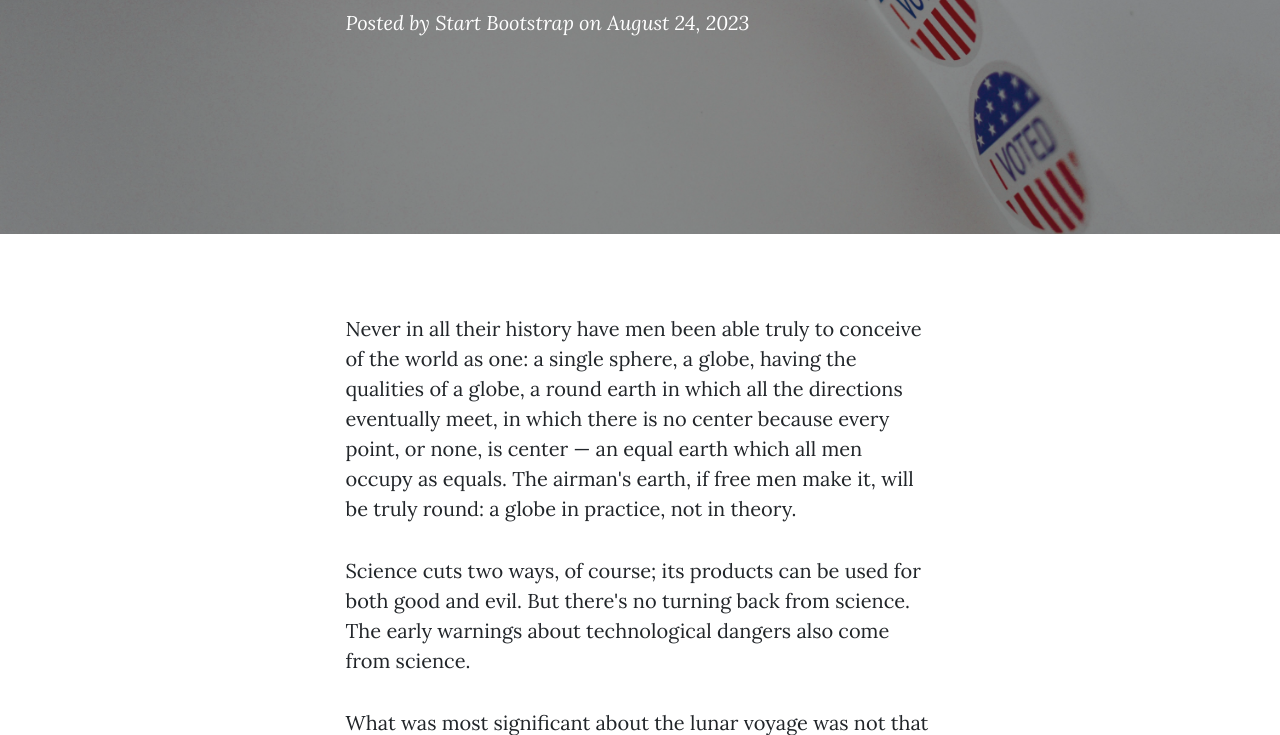
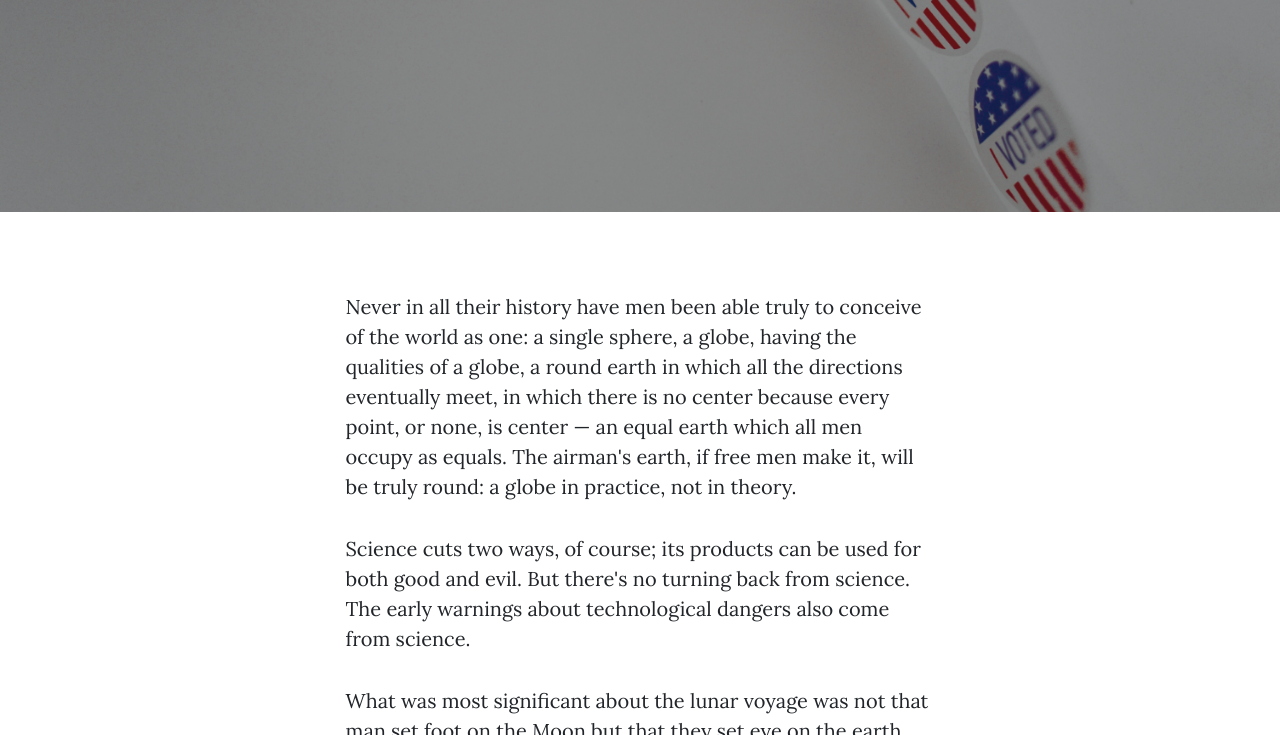
Before and after one commit to Tofu1414/Tofu1414, a plain HTML site: page Map3.html in a window 1280 px wide. Shown: the part 365-1100 px from the top of the page. Drawn offline with nearby package versions, Linux system fonts and the light colour scheme.

Commit message:
Update Map3.html

```diff
--- a/Map3.html
+++ b/Map3.html
@@ -5,7 +5,7 @@
         <meta name="viewport" content="width=device-width, initial-scale=1, shrink-to-fit=no" />
         <meta name="description" content="" />
         <meta name="author" content="" />
-        <title>Clean Blog - Start Bootstrap Theme</title>
+        <title>GIS Portfolio</title>
         <link rel="icon" type="image/x-icon" href="assets/favicon.ico" />
         <!-- Font Awesome icons (free version)-->
         <script src="https://use.fontawesome.com/releases/v6.3.0/js/all.js" crossorigin="anonymous"></script>
@@ -44,9 +44,6 @@
                             <h1>Water Quality</h1>
                             <h2 class="subheading">Problems look mighty small from 150 miles up</h2>
                             <span class="meta">
-                                Posted by
-                                <a href="#!">Start Bootstrap</a>
-                                on August 24, 2023
                             </span>
                         </div>
                     </div>
```
